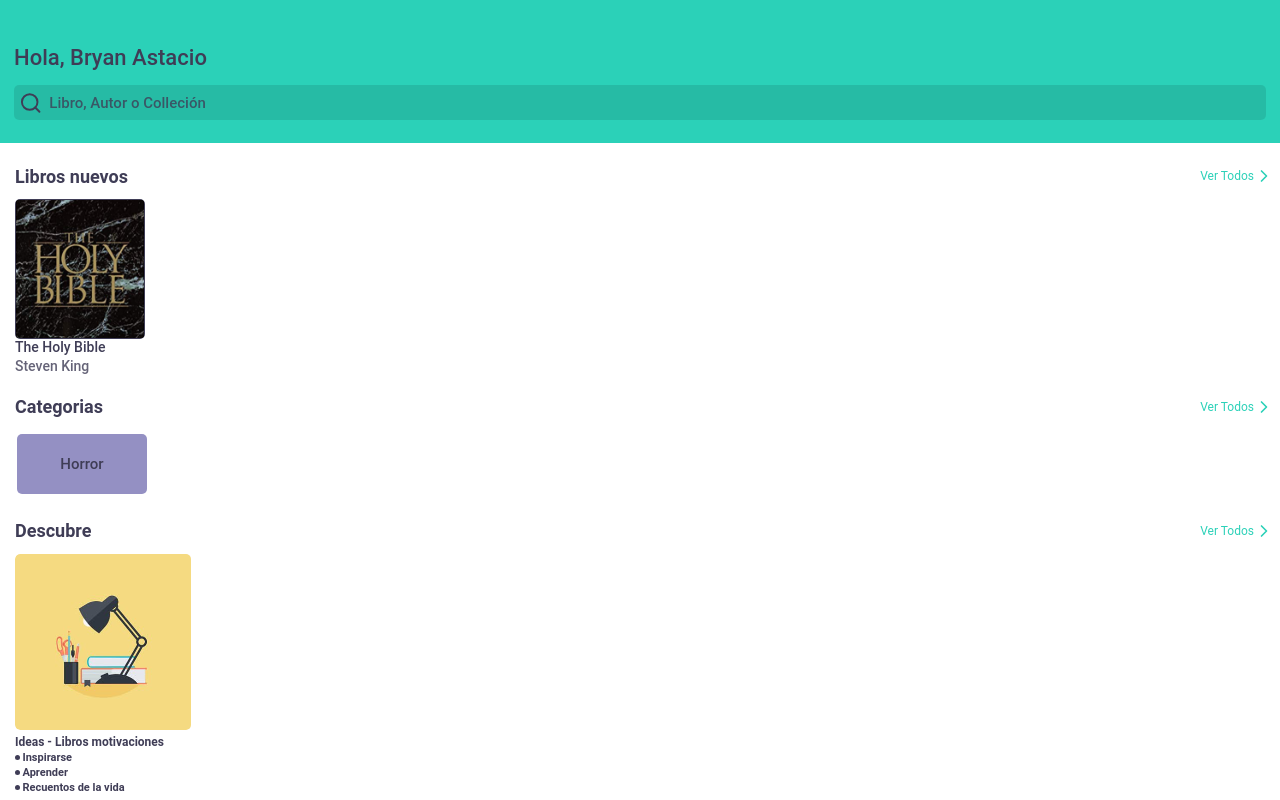
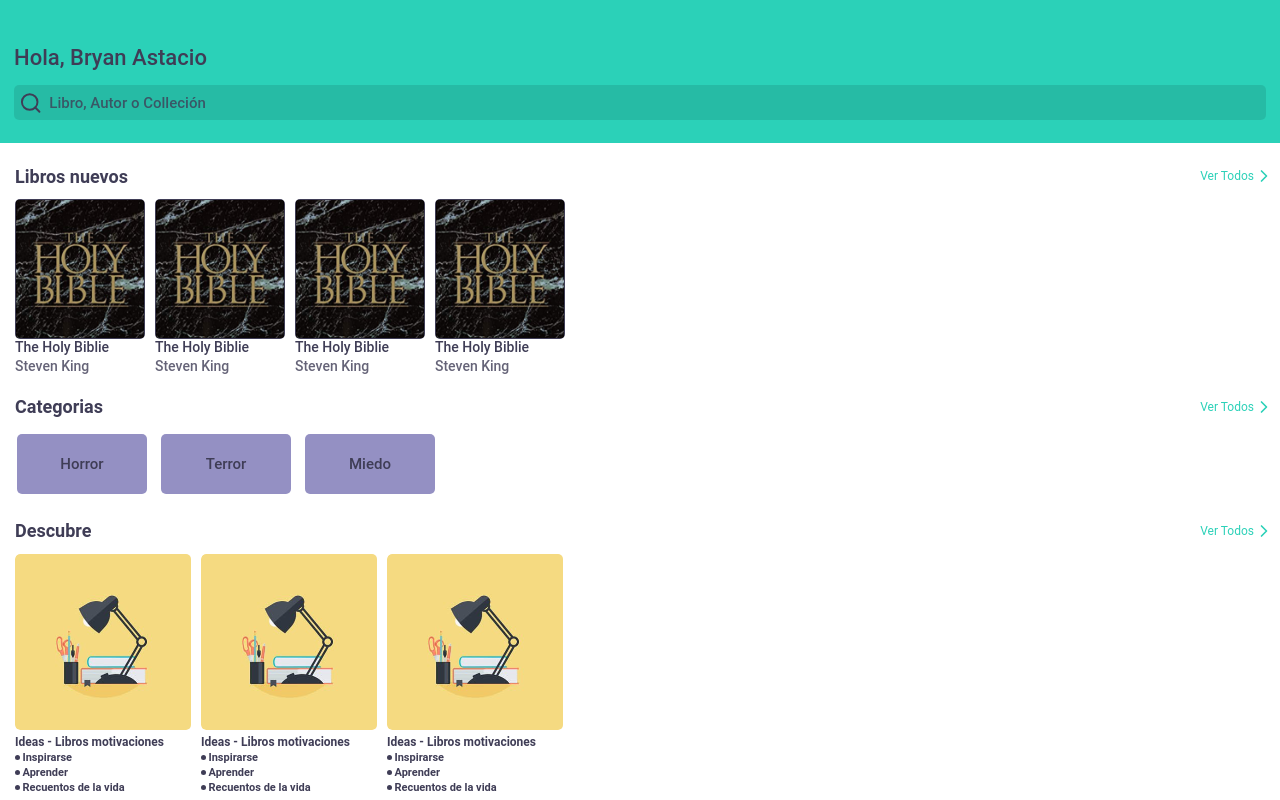
Before and after one commit to code-bryan/book-app, a React (Create React App) app: page /home in a window 1280 px wide. Built offline with nearby package versions, Linux system fonts and the light colour scheme.

Commit message:
added data model and refactor ui

```diff
--- a/src/components/molecules/BookInformation.tsx
+++ b/src/components/molecules/BookInformation.tsx
@@ -2,8 +2,8 @@ import React, { HTMLAttributes } from 'react';
 import styled from 'styled-components';
 import Image from 'components/atoms/Image';
 import Text from 'components/atoms/Text';
+import Book from 'domain/books/entities/Book';
 
-const Img = require('assets/images/book-image.png');
 const IMAGE_WIDTH = 130;
 
 
@@ -27,12 +27,16 @@ const AuthorText = styled(Text)`
     opacity: .8;
 `;
 
-const BookInformation: React.FC = () => (
+interface IProps {
+    data: Book;
+}
+
+const BookInformation: React.FC<IProps> = ({ data }) => (
     <Container>
-        <Image src={Img} width={IMAGE_WIDTH} />
+        <Image src={data.image} width={IMAGE_WIDTH} />
         <TextContainer>
-            <Text color="secondary" size={14} weight={500}>The Holy Bible</Text>
-            <AuthorText color="secondary" size={14} weight={500}>Steven King</AuthorText>
+            <Text color="secondary" size={14} weight={500}>{data.name}</Text>
+            <AuthorText color="secondary" size={14} weight={500}>{data.authors[0]}</AuthorText>
         </TextContainer>
     </Container>
 );
--- a/src/components/molecules/CategoryCard.tsx
+++ b/src/components/molecules/CategoryCard.tsx
@@ -2,6 +2,7 @@ import React from 'react';
 import styled from 'styled-components';
 import Text from 'components/atoms/Text';
 import { IonButton } from '@ionic/react';
+import Category from 'domain/books/entities/Category';
 
 const Container = styled(IonButton)`
     width: 130px;
@@ -17,10 +18,14 @@ const Container = styled(IonButton)`
     --box-shadow: none;
 `;
 
-const CategoryCard: React.FC = ({children}) => {
+interface IProps {
+    data: Category;
+}
+
+const CategoryCard: React.FC<IProps> = ({data}) => {
     return (
         <Container>
-            <Text color="secondary" size={15} weight={500}>{children}</Text>
+            <Text color="secondary" size={15} weight={500}>{data.name}</Text>
         </Container>
     )
 };
--- a/src/components/molecules/CollectionInformation.tsx
+++ b/src/components/molecules/CollectionInformation.tsx
@@ -3,6 +3,7 @@ import styled from 'styled-components';
 import Image from 'components/atoms/Image';
 import Text from 'components/atoms/Text';
 import Colors from 'theme/Colors';
+import Collection from 'domain/books/entities/Collection';
 
 const Img = require('assets/images/collection-image.png');
 const IMAGE_WIDTH = 176;
@@ -39,26 +40,22 @@ const DotIcon = styled.div`
     margin-right: 2.5px;
 `;
 
-const CollectionInformation: React.FC = () => {
+interface IProps {
+    data: Collection;
+}
+
+const CollectionInformation: React.FC<IProps> = ({ data }) => {
     return (
         <Container>
-            <Image src={Img} height={176} width={IMAGE_WIDTH} />
+            <Image src={data.image} height={176} width={IMAGE_WIDTH} />
             <TextContainer>
-                <Text color="secondary" size={12} weight={"bold"}>Ideas - Libros motivaciones</Text>
-                <DotTextContainer>
-                    <DotIcon />
-                    <Text color="secondary" size={11} weight={600}>Inspirarse</Text>
-                </DotTextContainer>
-
-                <DotTextContainer>
-                    <DotIcon />
-                    <Text color="secondary" size={11} weight={600}>Aprender</Text>
-                </DotTextContainer>
-
-                <DotTextContainer>
-                    <DotIcon />
-                    <Text color="secondary" size={11} weight={600}>Recuentos de la vida</Text>
-                </DotTextContainer>
+                <Text color="secondary" size={12} weight={"bold"}>{data.name}</Text>
+                {data.quotes.map((quote, index) => (
+                    <DotTextContainer key={`${quote}-${index}`}>
+                        <DotIcon />
+                        <Text color="secondary" size={11} weight={600}>{quote}</Text>
+                    </DotTextContainer>
+                ))}
             </TextContainer>
         </Container>
     );
--- a/src/components/pages/Home.tsx
+++ b/src/components/pages/Home.tsx
@@ -3,17 +3,25 @@ import CategoryCard from 'components/molecules/CategoryCard';
 import CollectionInformation from 'components/molecules/CollectionInformation';
 import SectionInformation from 'components/organisms/SectionInformation';
 import DashboardTemplate from 'components/templates/DashboardTemplate';
+import BooksTestData from 'domain/books/test/BooksTestData';
+import CategoryTestData from 'domain/books/test/CategoryTestData';
+import CollectionTestData from 'domain/books/test/CollectionTestData';
 import React from 'react';
 
 const Home: React.FC = () => {
   return (
     <DashboardTemplate
+        newBooks={BooksTestData}
         newBooksTitle={<SectionInformation>Libros nuevos</SectionInformation>}
-        NewBookItem={BookInformation}
+        newBookItem={BookInformation}
+
+        categories={CategoryTestData}
         categoriesTitle={<SectionInformation>Categorias</SectionInformation>}
-        CategoryItem={CategoryCard}
+        categoryItem={CategoryCard}
+
+        collections={CollectionTestData}
         discoverTitle={<SectionInformation>Descubre</SectionInformation>}
-        DiscoveryItem={CollectionInformation}
+        discoveryItem={CollectionInformation}
     />
   );
 };
--- a/src/components/templates/DashboardTemplate.tsx
+++ b/src/components/templates/DashboardTemplate.tsx
@@ -2,11 +2,11 @@ import { IonContent, IonPage } from '@ionic/react';
 import React from 'react';
 import styled from 'styled-components';
 import SearchToolbar from 'components/molecules/SearchToolbar';
-import BookInformation from 'components/molecules/BookInformation';
 import HorizontalScrollList from 'components/atoms/HorizontalScrollList';
-import CollectionInformation from 'components/molecules/CollectionInformation';
-import CategoryCard from 'components/molecules/CategoryCard';
 import { HorizontalScrollItem } from 'components/atoms/ScrollItem';
+import Book from 'domain/books/entities/Book';
+import Category from 'domain/books/entities/Category';
+import Collection from 'domain/books/entities/Collection';
 
 const Container = styled(IonContent)`
     padding-left: 20px;
@@ -26,15 +26,20 @@ const SectionInformationContainer = styled.div`
 `;
 
 interface IProps {
+    newBooks: Book[];
     newBooksTitle: React.ReactNode;
-    NewBookItem: React.ComponentType;
+    newBookItem: React.ComponentType<any>;
+
+    categories: Category[];
     categoriesTitle: React.ReactNode;
-    CategoryItem: React.ComponentType;
+    categoryItem: React.ComponentType<any>;
+
+    collections: Collection[]
     discoverTitle: React.ReactNode;
-    DiscoveryItem: React.ComponentType;
+    discoveryItem: React.ComponentType<any>;
 }
 
-const DashboardTemplate: React.FC<IProps> = ({ newBooksTitle, NewBookItem, categoriesTitle, CategoryItem, discoverTitle, DiscoveryItem }) => {
+const DashboardTemplate: React.FC<IProps> = ({ newBooks, newBooksTitle, newBookItem, categoriesTitle, categories, categoryItem, collections, discoverTitle, discoveryItem }) => {
 
     return (
         <IonPage>
@@ -47,9 +52,11 @@ const DashboardTemplate: React.FC<IProps> = ({ newBooksTitle, NewBookItem, categ
                     </SectionInformationContainer>
 
                     <HorizontalScrollList paddingSize={15}>
-                        <HorizontalScrollItem>
-                           <NewBookItem />
-                        </HorizontalScrollItem>
+                        {newBooks.map((data) => (
+                            <HorizontalScrollItem key={data.id}>
+                                {React.createElement<any>(newBookItem, { data })}
+                            </HorizontalScrollItem>
+                        ))}
                     </HorizontalScrollList>
                 </Section>
 
@@ -59,9 +66,11 @@ const DashboardTemplate: React.FC<IProps> = ({ newBooksTitle, NewBookItem, categ
                     </SectionInformationContainer>
 
                     <HorizontalScrollList paddingSize={15}>
-                        <HorizontalScrollItem>
-                            <CategoryItem>Horror</CategoryItem>
-                        </HorizontalScrollItem>
+                        {categories.map((data) => (
+                            <HorizontalScrollItem key={data.id}>
+                                {React.createElement<any>(categoryItem, { data })}
+                            </HorizontalScrollItem>
+                        ))}
                     </HorizontalScrollList>
                 </Section>
 
@@ -71,9 +80,11 @@ const DashboardTemplate: React.FC<IProps> = ({ newBooksTitle, NewBookItem, categ
                     </SectionInformationContainer>
 
                     <HorizontalScrollList paddingSize={15}>
-                        <HorizontalScrollItem>
-                            <DiscoveryItem />
-                        </HorizontalScrollItem>
+                        {collections.map((data) => (
+                            <HorizontalScrollItem key={data.id}>
+                                 {React.createElement<any>(discoveryItem, { data })}
+                            </HorizontalScrollItem>
+                        ))}
                     </HorizontalScrollList>
                 </LastSection>
 
--- /dev/null
+++ b/src/domain/books/entities/Book.ts
@@ -0,0 +1,13 @@
+export default class Book {
+    id: string;
+    name: string;
+    image: string;
+    authors: string[];
+
+    constructor(id: string, name: string, image: string, authors: string[]) {
+        this.id = id;
+        this.name = name;
+        this.image = image;
+        this.authors = authors;
+    }
+}
--- /dev/null
+++ b/src/domain/books/entities/Category.ts
@@ -0,0 +1,9 @@
+export default class Category {
+    id: string;
+    name: string;
+
+    constructor(id: string, name: string) {
+        this.id = id;
+        this.name = name;
+    }
+}
--- /dev/null
+++ b/src/domain/books/entities/Collection.ts
@@ -0,0 +1,15 @@
+import { queries } from "@testing-library/react";
+
+export default class Collection {
+    id: string;
+    name: string;
+    image: string;
+    quotes: string[];
+
+    constructor(id: string, name: string, image: string, quotes: string[]) {
+        this.id = id;
+        this.name = name;
+        this.image = image;
+        this.quotes = quotes;
+    }
+}
--- /dev/null
+++ b/src/domain/books/test/BooksTestData.ts
@@ -0,0 +1,10 @@
+import Book from "../entities/Book";
+
+const Img = require('assets/images/book-image.png');
+
+export default [
+    new Book("numberone", "The Holy Biblie", Img, ["Steven King"]),
+    new Book("numbertwo", "The Holy Biblie", Img, ["Steven King"]),
+    new Book("numberthree", "The Holy Biblie", Img, ["Steven King"]),
+    new Book("numberfour", "The Holy Biblie", Img, ["Steven King"]),
+]
--- /dev/null
+++ b/src/domain/books/test/CategoryTestData.ts
@@ -0,0 +1,7 @@
+import Category from "../entities/Category";
+
+export default [
+    new Category('numberone', "Horror"),
+    new Category('numbersecond', "Terror"),
+    new Category('numberthird', "Miedo"),
+]
--- /dev/null
+++ b/src/domain/books/test/CollectionTestData.ts
@@ -0,0 +1,8 @@
+import Collection from "../entities/Collection";
+const Img = require('assets/images/collection-image.png');
+
+export default [
+    new Collection('numberone', "Ideas - Libros motivaciones", Img, ["Inspirarse", "Aprender", "Recuentos de la vida"]),
+    new Collection('numbertwo', "Ideas - Libros motivaciones", Img, ["Inspirarse", "Aprender", "Recuentos de la vida"]),
+    new Collection('numberthree', "Ideas - Libros motivaciones", Img, ["Inspirarse", "Aprender", "Recuentos de la vida"])
+];
```
